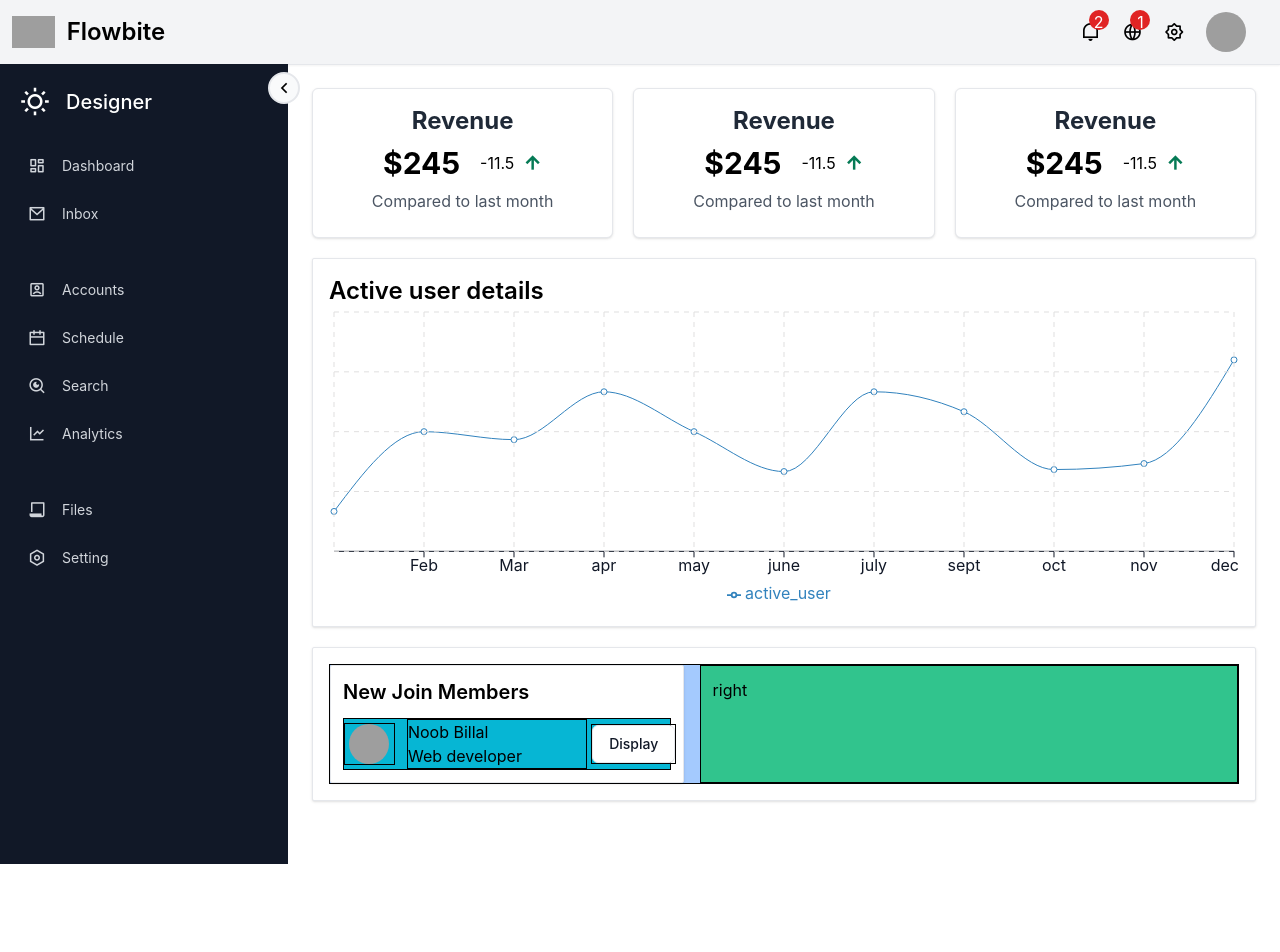
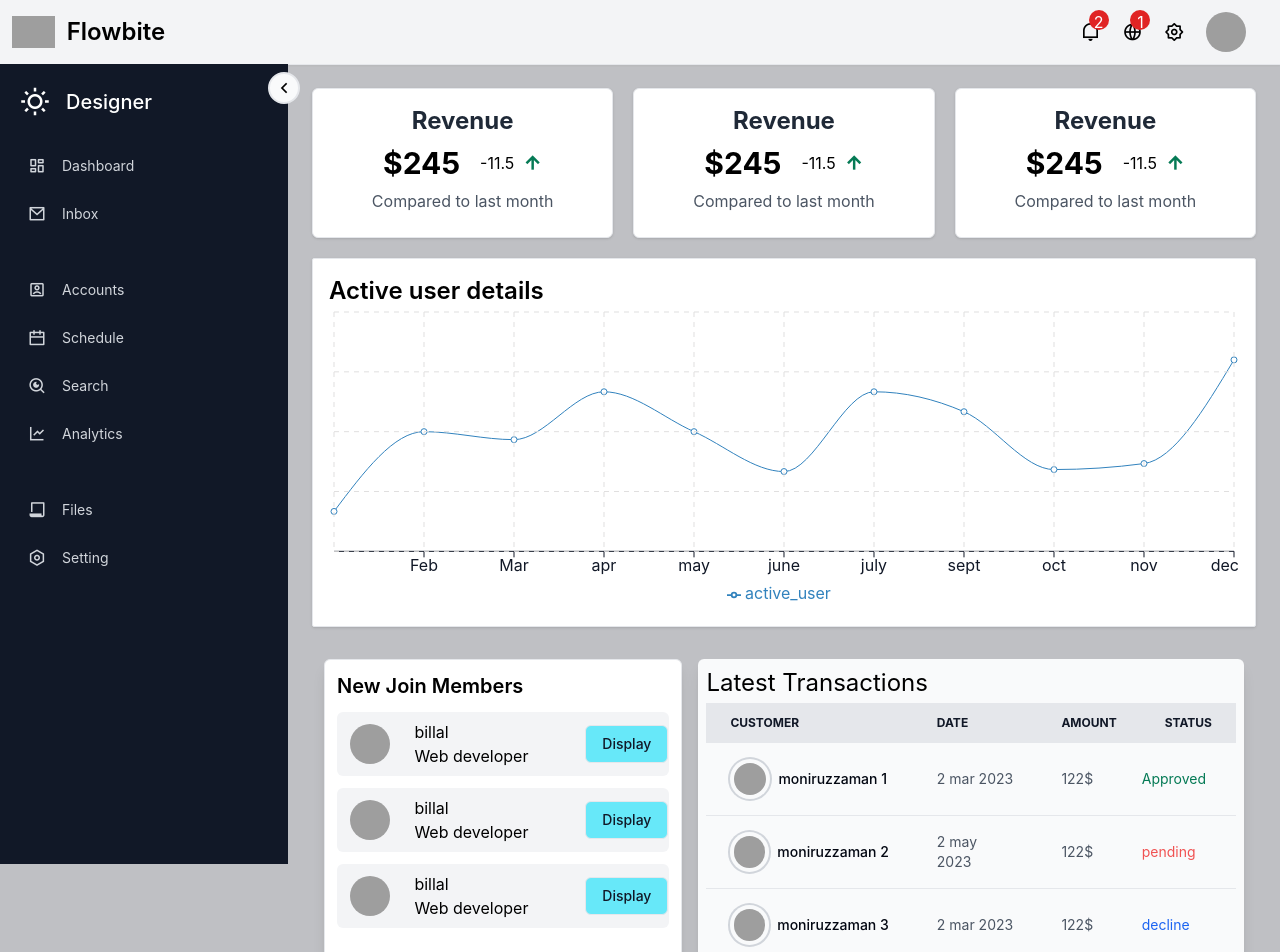
Before and after one commit to MoniruzzamanBillal/Admin-DashBoard, a React (Create React App) app: page / in a window 1280 px wide. Shown: the top 952 px of the page. Before the commit the page ends 864 px from the top, so only its background shows below. Built offline with nearby package versions, Linux system fonts and the light colour scheme; grey boxes are pictures that could not be loaded.

Commit message:
homepage design done , not responsive

```diff
--- a/src/App.css
+++ b/src/App.css
@@ -1,6 +1,10 @@
 @tailwind base;
 @tailwind components;
 @tailwind utilities;
+
+body {
+  background-color: #bfc0c4;
+}
 
 body::-webkit-scrollbar {
   width: 10px; /* width of the entire scrollbar */
--- /dev/null
+++ b/src/Components/HomePage/NewMember.jsx
@@ -0,0 +1,184 @@
+import React from "react";
+
+export default function NewMember() {
+  const userData = [
+    {
+      img: "https://media.istockphoto.com/id/1309328823/photo/headshot-portrait-of-smiling-male-employee-in-office.jpg?b=1&s=170667a&w=0&k=20&c=MRMqc79PuLmQfxJ99fTfGqHL07EDHqHLWg0Tb4rPXQc=",
+      name: "billal",
+      designaton: "Web developer",
+    },
+    {
+      img: "https://media.istockphoto.com/id/1309328823/photo/headshot-portrait-of-smiling-male-employee-in-office.jpg?b=1&s=170667a&w=0&k=20&c=MRMqc79PuLmQfxJ99fTfGqHL07EDHqHLWg0Tb4rPXQc=",
+      name: "billal",
+      designaton: "Web developer",
+    },
+    {
+      img: "https://media.istockphoto.com/id/1309328823/photo/headshot-portrait-of-smiling-male-employee-in-office.jpg?b=1&s=170667a&w=0&k=20&c=MRMqc79PuLmQfxJ99fTfGqHL07EDHqHLWg0Tb4rPXQc=",
+      name: "billal",
+      designaton: "Web developer",
+    },
+  ];
+
+  const tableData = [
+    {
+      img: "https://tolerance-homes.com/storage/images/pages/qP0fv1mqZpQwoJDnLJSeaxis4WhOye64LrbNaPet.jpeg",
+      name: "moniruzzaman 1",
+      date: "2 mar 2023",
+      amount: "122$",
+      status: "Approved",
+    },
+    {
+      img: "https://upload.wikimedia.org/wikipedia/commons/thumb/f/f9/Flag_of_Bangladesh.svg/1200px-Flag_of_Bangladesh.svg.png",
+      name: "moniruzzaman 2",
+      date: "2 may 2023",
+      amount: "122$",
+      status: "pending",
+    },
+    {
+      img: "https://tolerance-homes.com/storage/images/pages/qP0fv1mqZpQwoJDnLJSeaxis4WhOye64LrbNaPet.jpeg",
+      name: "moniruzzaman 3",
+      date: "2 mar 2023",
+      amount: "122$",
+      status: "decline",
+    },
+    {
+      img: "https://tolerance-homes.com/storage/images/pages/qP0fv1mqZpQwoJDnLJSeaxis4WhOye64LrbNaPet.jpeg",
+      name: "moniruzzaman 4",
+      date: "2 mar 2023",
+      amount: "122$",
+      status: "Approved",
+    },
+  ];
+
+  return (
+    <>
+      <div className="homeNewUserInfo w-full p-3 mb-5 ">
+        <div className="userInfoContainer grid grid-cols-5 gap-4">
+          {/* left container starts  */}
+          <div className="userInfoLeft bg-white border border-gray-200 rounded-md shadow-lg p-3 col-span-2 ">
+            {/* left top starts  */}
+            <div className="leftContainerTop mb-3">
+              <h1 className="text-xl font-semibold">New Join Members</h1>
+            </div>
+            {/* left top ends  */}
+
+            {/* left bottom starts  */}
+            <div className="leftBottonContainer  h-[54vh] overflow-auto">
+              {/* card info starts  */}
+
+              {userData &&
+                userData.map((ele, ind) => (
+                  <>
+                    <div className="leftContainerBottom mb-3 bg-gray-100 p-2 rounded-md grid grid-cols-12 gap-1">
+                      <div className="bottomLeftAvatar self-center col-span-2">
+                        <img
+                          className="w-10 h-10 m-auto rounded-full"
+                          src={ele.img}
+                          alt="Rounded avatar"
+                        />
+                      </div>
+                      <div className="bottomMid self-center ml-4 col-span-7">
+                        <div className="bottomMidContainer">
+                          <h2>{ele.name}</h2>
+
+                          <h2> {ele.designaton} </h2>
+                        </div>
+                      </div>
+                      <div className="bottomRight m-auto self-center col-span-3">
+                        <button className="py-2 px-4  text-sm font-medium text-gray-900 outline-none bg-cyan-300 rounded-md border border-gray-200 hover:bg-cyan-400 hover:text-gray-800 focus:z-10 ">
+                          Display
+                        </button>
+                      </div>
+                    </div>
+                  </>
+                ))}
+
+              {/* card info ends  */}
+
+              {/* test file starts  */}
+
+              {/* test file ends  */}
+            </div>
+
+            {/* left bottom ends  */}
+          </div>
+          {/* left container Ends  */}
+
+          {/* right container starts  */}
+          <div className="userInfoRight bg-gray-50 rounded-md shadow-lg p-2 col-span-3 ">
+            <h1 className="text-2xl mb-1">Latest Transactions</h1>
+            {/* right container table starts  */}
+            <div className="rightContainerTable">
+              <div className="relative overflow-x-auto h-[54vh] ">
+                <table className="w-full text-sm text-left text-gray-600">
+                  <thead className="text-xs text-gray-900 uppercase bg-gray-200 ">
+                    <tr>
+                      <th scope="col" className="px-6 py-3">
+                        Customer
+                      </th>
+                      <th scope="col" className="px-6 py-3">
+                        Date
+                      </th>
+                      <th scope="col" className="px-6 py-3">
+                        Amount
+                      </th>
+                      <th scope="col" className="px-6 py-3">
+                        Status
+                      </th>
+                    </tr>
+                  </thead>
+                  <tbody>
+                    {tableData &&
+                      tableData.map((ele, ind) => (
+                        <>
+                          <tr className="bg-gray-50 border-b" key={ind}>
+                            <th
+                              scope="row"
+                              className="px-6 py-4 font-medium text-gray-950 whitespace-nowrap "
+                            >
+                              <div className="Name flex gap-x-2 ">
+                                <div className="leftName imgDiv">
+                                  <img
+                                    className="w-10 h-10 p-1 rounded-full ring-2 ring-gray-300 dark:ring-gray-500"
+                                    src={ele.img}
+                                    alt="Bordered avatar"
+                                  />
+                                </div>
+
+                                <div className="rightName self-center">
+                                  {ele.name}
+                                </div>
+                              </div>
+                            </th>
+                            <td className="px-6 py-4 date">{ele.date}</td>
+                            <td className="px-6 py-4 amount">{ele.amount}</td>
+                            <td
+                              className={`${
+                                ele.status === "Approved"
+                                  ? "text-green-600"
+                                  : ele.status === "decline"
+                                  ? "text-blue-600"
+                                  : "text-red-500"
+                              }`}
+                            >
+                              {ele.status}
+                            </td>
+                          </tr>
+                        </>
+                      ))}
+
+                    {/* test files starts  */}
+
+                    {/* test files ends  */}
+                  </tbody>
+                </table>
+              </div>
+            </div>
+            {/* right container table ends  */}
+          </div>
+          {/* right container ends  */}
+        </div>
+      </div>
+    </>
+  );
+}
--- a/src/Components/Test2.jsx
+++ b/src/Components/Test2.jsx
@@ -1,53 +1,14 @@
-import React, { PureComponent } from "react";
-import { GlobalContext } from "../Context/Context";
+import React from "react";
 
 export default function Test2() {
-  const { open, setOpen } = GlobalContext();
-
   return (
     <>
-      <div className="homeNewUserInfo w-full p-4 mb-5 bg-white border border-gray-200 rounded-sm shadow hover:bg-gray-100">
-        <div className="userInfoContainer border border-black bg-blue-300 grid grid-cols-5 gap-4">
-          {/* left container starts  */}
-          <div className="userInfoLeft bg-white border border-gray-200 rounded-sm shadow p-3 col-span-2 ">
-            {/* left top starts  */}
-            <div className="leftContainerTop mb-3">
-              <h1 className="text-xl font-semibold">New Join Members</h1>
-            </div>
-            {/* left top ends  */}
-
-            {/* left bottom starts  */}
-            <div className="leftContainerBottom bg-cyan-500 border border-black grid grid-cols-12 gap-1">
-              <div className="bottomLeftAvatar border border-black self-center col-span-2">
-                <img
-                  className="w-10 h-10 m-auto rounded-full"
-                  src="https://media.istockphoto.com/id/1309328823/photo/headshot-portrait-of-smiling-male-employee-in-office.jpg?b=1&s=170667a&w=0&k=20&c=MRMqc79PuLmQfxJ99fTfGqHL07EDHqHLWg0Tb4rPXQc="
-                  alt="Rounded avatar"
-                />
-              </div>
-              <div className="bottomMid border border-black self-center ml-2 col-span-7">
-                <div className="bottomMidContainer">
-                  <h2>Noob Billal</h2>
-                  <h2>Web developer</h2>
-                </div>
-              </div>
-              <div className="bottomRight m-auto border border-black self-center col-span-3">
-                <button className="py-2 px-4  text-sm font-medium text-gray-900 outline-none bg-white rounded-md border border-gray-200 hover:bg-gray-100 hover:text-blue-700 focus:z-10 ">
-                  Display
-                </button>
-              </div>
-            </div>
-            {/* left bottom ends  */}
-          </div>
-          {/* left container Ends  */}
-
-          {/* right container starts  */}
-          <div className="userInfoRight p-3 col-span-3 bg-green-400 border border-black">
-            right
-          </div>
-          {/* right container ends  */}
-        </div>
-      </div>
+      <h1>test</h1>
+      <h1>test</h1>
+      <h1>test</h1>
+      <h1>test</h1>
+      <h1>test</h1>
+      <h1>test</h1>
     </>
   );
 }
--- a/src/Pages/HomePage.jsx
+++ b/src/Pages/HomePage.jsx
@@ -2,13 +2,15 @@ import React from "react";
 import Test2 from "../Components/Test2";
 import Features from "../Components/HomePage/Features";
 import HomeChart from "../Components/HomePage/HomeChart";
+import NewMember from "../Components/HomePage/NewMember";
 
 export default function HomePage() {
   return (
     <>
       <Features />
       <HomeChart />
-      <Test2 />
+      <NewMember />
+      {/* <Test2 /> */}
     </>
   );
 }
```
